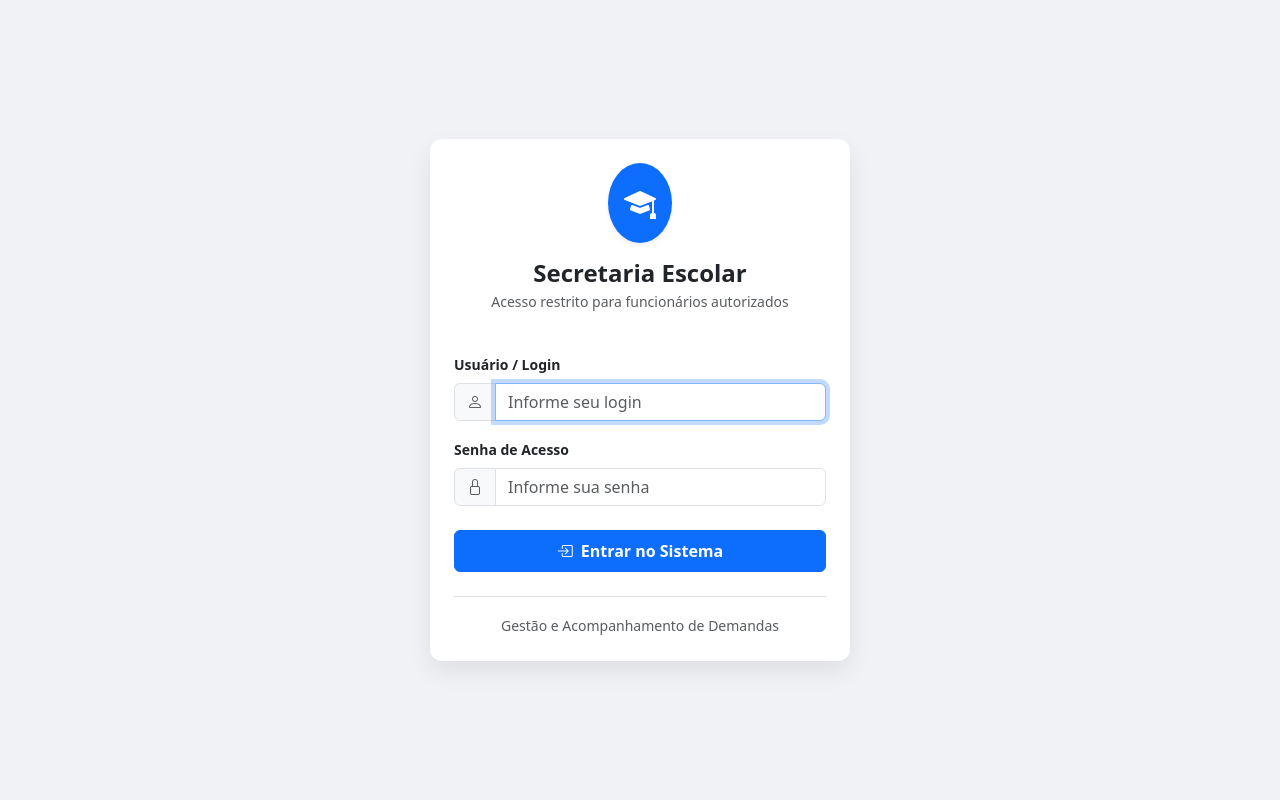
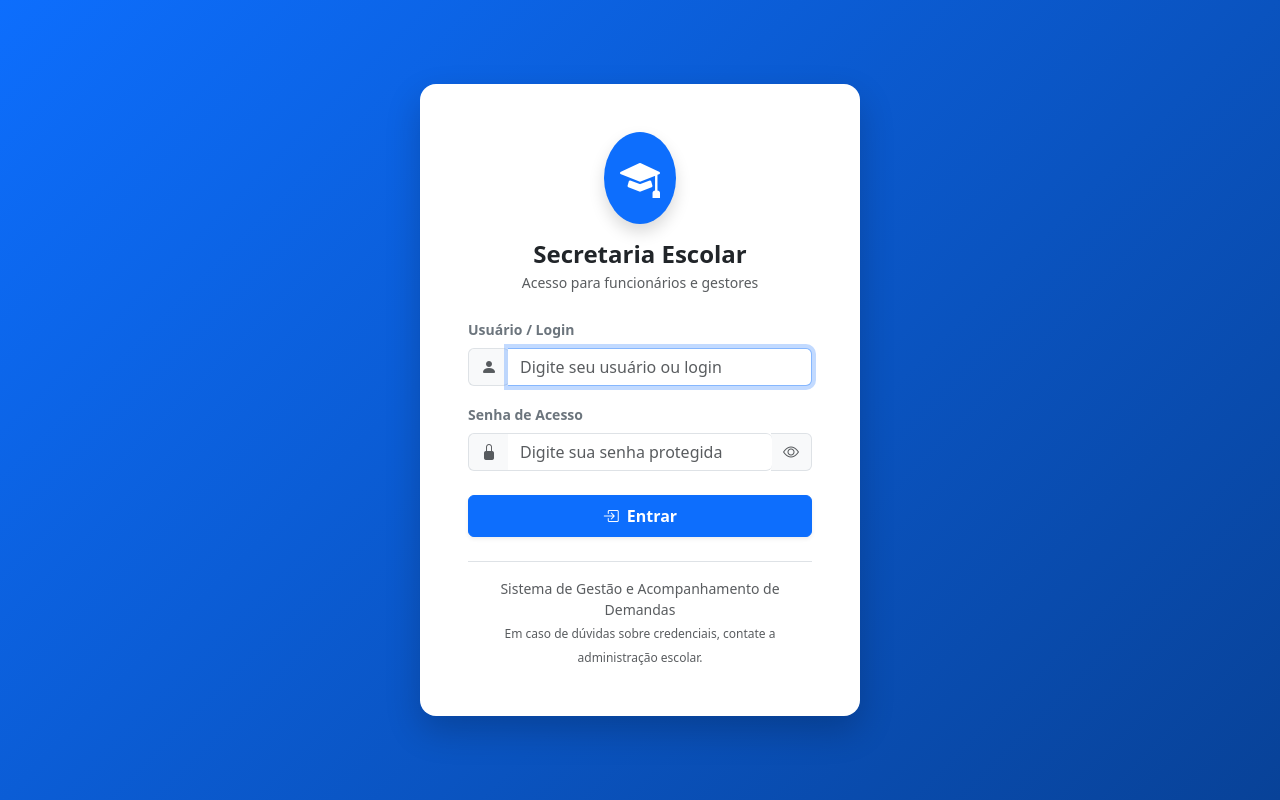
Before and after one commit to joaoguilherme01-max/projeto-integrador-secretaria, a Django app: page /login/ in a window 1280 px wide. Run offline with Django 5.2, Linux system fonts and the light colour scheme.

Commit message:
feat: add login template with Bootstrap styling for school secretariat system

```diff
--- a/secretaria/templates/secretaria/login.html
+++ b/secretaria/templates/secretaria/login.html
@@ -3,71 +3,142 @@
 <head>
     <meta charset="UTF-8">
     <meta name="viewport" content="width=device-width, initial-scale=1.0">
-    <title>Login - Sistema da Secretaria Escolar</title>
+    <title>Acesso ao Sistema - Secretaria Escolar</title>
     <link href="https://cdn.jsdelivr.net/npm/bootstrap@5.3.3/dist/css/bootstrap.min.css" rel="stylesheet">
     <link rel="stylesheet" href="https://cdn.jsdelivr.net/npm/bootstrap-icons@1.11.3/font/bootstrap-icons.min.css">
     <style>
         body {
-            background-color: #f0f2f5;
+            background: linear-gradient(135deg, #0d6efd 0%, #084298 100%);
             min-height: 100vh;
             display: flex;
             align-items: center;
             justify-content: center;
+            padding: 1.5rem;
+            font-family: system-ui, -apple-system, "Segoe UI", Roboto, sans-serif;
         }
         .login-card {
-            max-width: 420px;
+            max-width: 440px;
             width: 100%;
-            border-radius: 12px;
-            box-shadow: 0 10px 25px rgba(0,0,0,0.08);
+            border-radius: 16px;
+            box-shadow: 0 15px 35px rgba(0, 0, 0, 0.2);
+            background-color: #ffffff;
+        }
+        .btn-toggle-pass {
+            cursor: pointer;
         }
     </style>
 </head>
 <body>
-    <div class="login-card card border-0 p-4 bg-white">
+    <div class="login-card p-4 p-sm-5">
+        <!-- Cabeçalho -->
         <div class="text-center mb-4">
-            <div class="bg-primary text-white d-inline-flex p-3 rounded-circle mb-3 shadow-sm">
-                <i class="bi bi-mortarboard-fill fs-2"></i>
+            <div class="bg-primary text-white d-inline-flex p-3 rounded-circle mb-3 shadow">
+                <i class="bi bi-mortarboard-fill fs-1"></i>
             </div>
-            <h4 class="fw-bold mb-1">Secretaria Escolar</h4>
-            <p class="text-muted small">Acesso restrito para funcionários autorizados</p>
+            <h4 class="fw-bold mb-1 text-dark">Secretaria Escolar</h4>
+            <p class="text-muted small mb-0">Acesso para funcionários e gestores</p>
         </div>
 
+        <!-- Mensagens do Django (Messages Framework) -->
         {% if messages %}
             {% for message in messages %}
-                <div class="alert alert-{{ message.tags|default:'info' }} alert-dismissible fade show small" role="alert">
-                    {{ message }}
+                <div class="alert alert-{% if message.tags == 'error' %}danger{% else %}{{ message.tags|default:'info' }}{% endif %} alert-dismissible fade show small d-flex align-items-center mb-3" role="alert">
+                    <i class="bi {% if message.tags == 'error' %}bi-exclamation-triangle-fill{% else %}bi-info-circle-fill{% endif %} me-2 fs-5"></i>
+                    <div>{{ message }}</div>
                     <button type="button" class="btn-close" data-bs-dismiss="alert"></button>
                 </div>
             {% endfor %}
         {% endif %}
 
-        <form method="POST" action="{% url 'secretaria:login' %}{% if request.GET.next %}?next={{ request.GET.next }}{% endif %}">
+        <!-- Erros gerais de validação do formulário -->
+        {% if form.non_field_errors %}
+            <div class="alert alert-danger alert-dismissible fade show small mb-3" role="alert">
+                {% for error in form.non_field_errors %}
+                    <div class="d-flex align-items-center">
+                        <i class="bi bi-x-circle-fill me-2"></i>
+                        <span>{{ error }}</span>
+                    </div>
+                {% endfor %}
+                <button type="button" class="btn-close" data-bs-dismiss="alert"></button>
+            </div>
+        {% endif %}
+
+        <!-- Formulário de Autenticação -->
+        <form method="POST" action="{% url 'secretaria:login' %}{% if request.GET.next %}?next={{ request.GET.next }}{% endif %}" novalidate>
             {% csrf_token %}
 
+            <!-- Campo de Usuário -->
             <div class="mb-3">
-                <label for="id_username" class="form-label small fw-semibold">Usuário / Login</label>
-                <div class="input-group">
-                    <span class="input-group-text bg-light text-muted"><i class="bi bi-person"></i></span>
-                    <input type="text" name="username" autofocus required id="id_username" class="form-control" placeholder="Informe seu login">
+                <label for="id_username" class="form-label small fw-semibold text-secondary">Usuário / Login</label>
+                <div class="input-group has-validation">
+                    <span class="input-group-text bg-light border-end-0 text-muted"><i class="bi bi-person-fill"></i></span>
+                    <input type="text"
+                           name="username"
+                           id="id_username"
+                           class="form-control border-start-0 {% if form.username.errors %}is-invalid{% endif %}"
+                           placeholder="Digite seu usuário ou login"
+                           value="{{ form.username.value|default:'' }}"
+                           autofocus
+                           required>
+                    {% if form.username.errors %}
+                        <div class="invalid-feedback d-block">
+                            {% for error in form.username.errors %}{{ error }}{% endfor %}
+                        </div>
+                    {% endif %}
                 </div>
             </div>
 
+            <!-- Campo de Senha -->
             <div class="mb-4">
-                <label for="id_password" class="form-label small fw-semibold">Senha de Acesso</label>
-                <div class="input-group">
-                    <span class="input-group-text bg-light text-muted"><i class="bi bi-lock"></i></span>
-                    <input type="password" name="password" required id="id_password" class="form-control" placeholder="Informe sua senha">
+                <label for="id_password" class="form-label small fw-semibold text-secondary">Senha de Acesso</label>
+                <div class="input-group has-validation">
+                    <span class="input-group-text bg-light border-end-0 text-muted"><i class="bi bi-lock-fill"></i></span>
+                    <input type="password"
+                           name="password"
+                           id="id_password"
+                           class="form-control border-start-0 border-end-0 {% if form.password.errors %}is-invalid{% endif %}"
+                           placeholder="Digite sua senha protegida"
+                           required>
+                    <span class="input-group-text bg-light border-start-0 btn-toggle-pass" onclick="toggleSenha()" title="Exibir/Ocultar senha">
+                        <i class="bi bi-eye text-muted" id="iconEye"></i>
+                    </span>
+                    {% if form.password.errors %}
+                        <div class="invalid-feedback d-block">
+                            {% for error in form.password.errors %}{{ error }}{% endfor %}
+                        </div>
+                    {% endif %}
                 </div>
             </div>
 
-            <button type="submit" class="btn btn-primary w-100 py-2 fw-semibold">
-                <i class="bi bi-box-arrow-in-right me-2"></i>Entrar no Sistema
+            <!-- Botão de Entrar -->
+            <button type="submit" class="btn btn-primary w-100 py-2 fw-semibold shadow-sm">
+                <i class="bi bi-box-arrow-in-right me-2"></i>Entrar
             </button>
         </form>
 
+        <!-- Rodapé do Card -->
         <div class="text-center mt-4 pt-3 border-top">
-            <small class="text-muted">Gestão e Acompanhamento de Demandas</small>
+            <small class="text-muted d-block">Sistema de Gestão e Acompanhamento de Demandas</small>
+            <small class="text-muted" style="font-size: 0.75rem;">Em caso de dúvidas sobre credenciais, contate a administração escolar.</small>
         </div>
     </div>
+
+    <!-- Script para alternância de visibilidade de senha -->
+    <script>
+        function toggleSenha() {
+            const passInput = document.getElementById('id_password');
+            const iconEye = document.getElementById('iconEye');
+            if (passInput.type === 'password') {
+                passInput.type = 'text';
+                iconEye.classList.remove('bi-eye');
+                iconEye.classList.add('bi-eye-slash');
+            } else {
+                passInput.type = 'password';
+                iconEye.classList.remove('bi-eye-slash');
+                iconEye.classList.add('bi-eye');
+            }
+        }
+    </script>
+    <script src="https://cdn.jsdelivr.net/npm/bootstrap@5.3.3/dist/js/bootstrap.bundle.min.js"></script>
 </body>
 </html>
```
